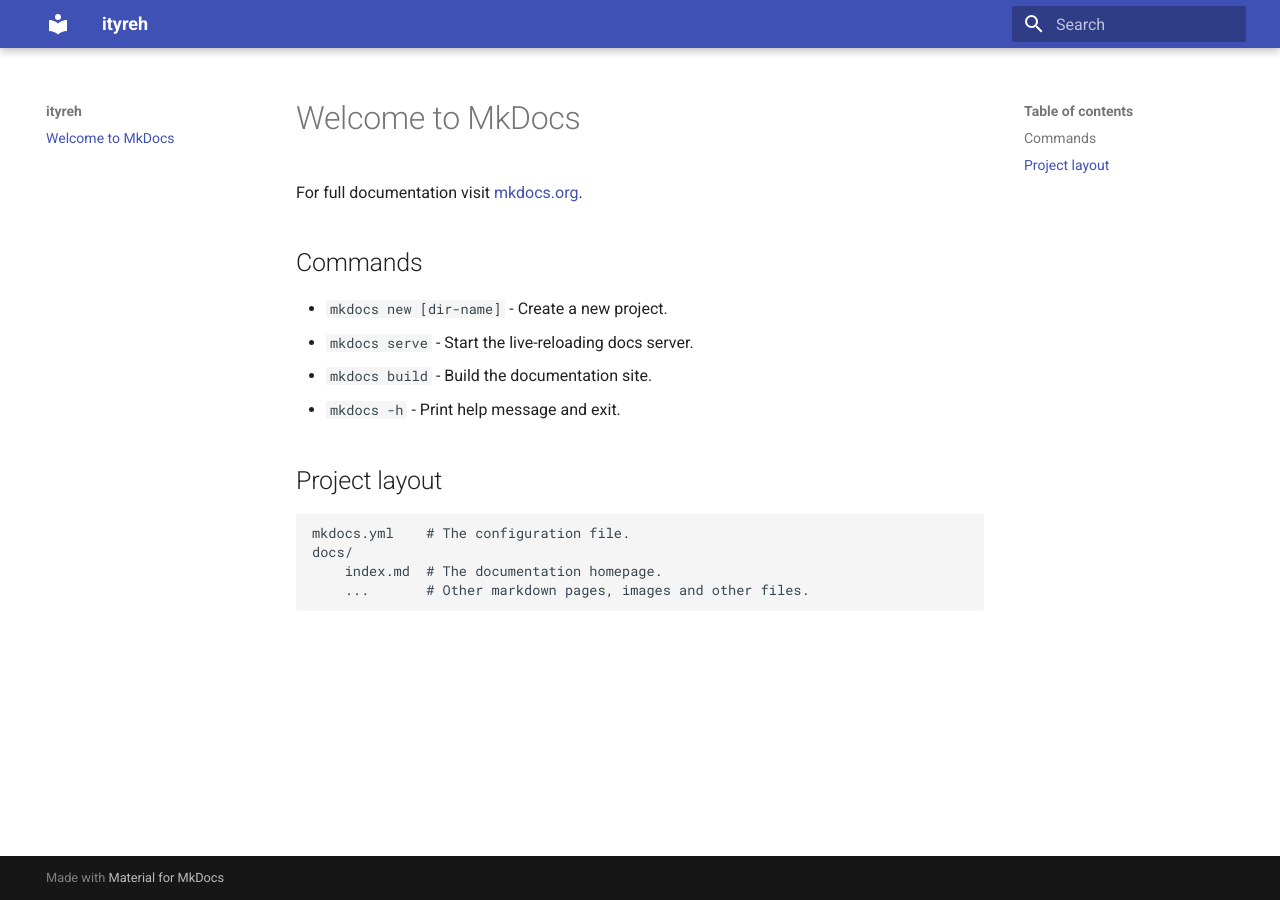
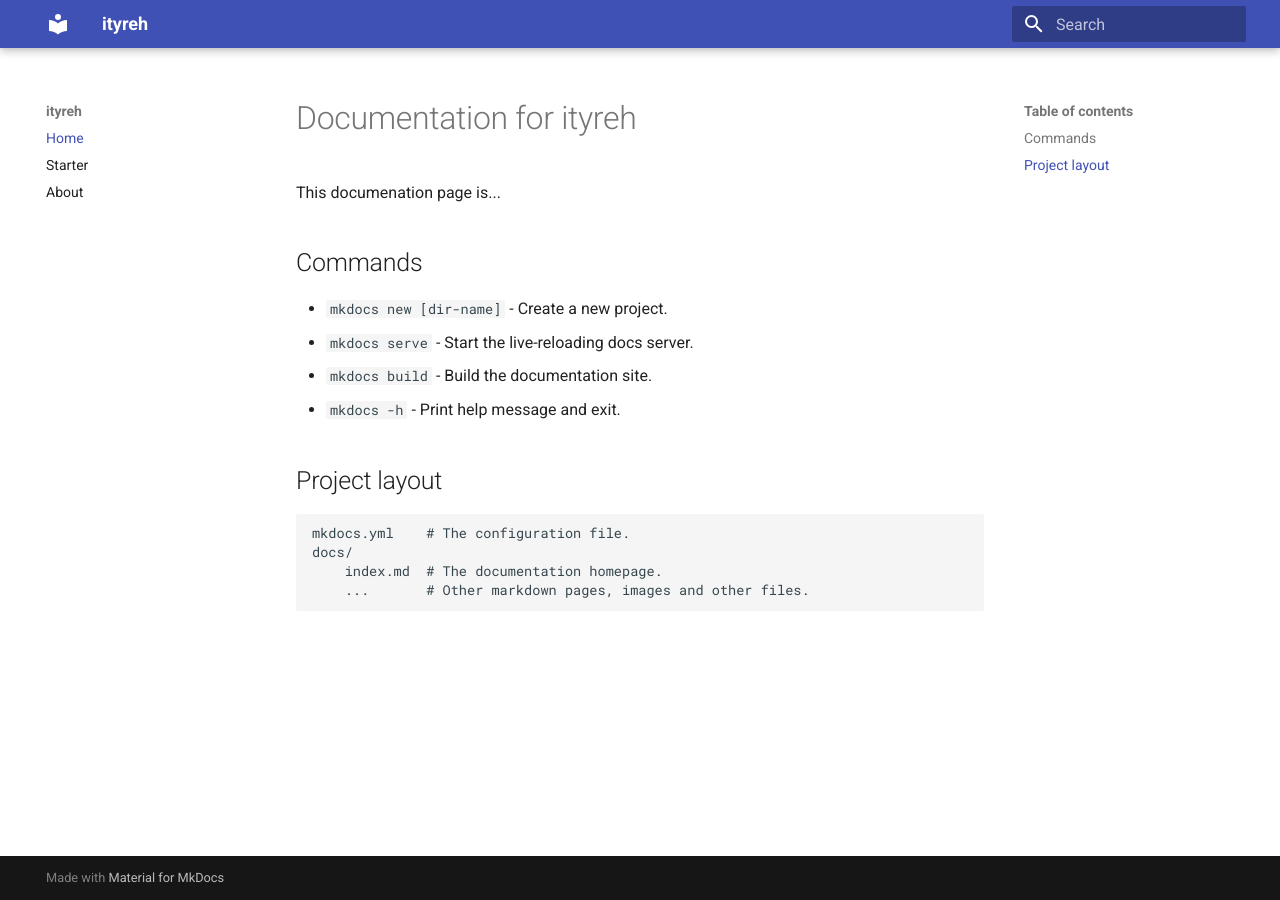
Before and after one commit to ityreh/docs, an MkDocs documentation site: the page built from docs/index.md, in a window 1280 px wide. Built offline with MkDocs 1.6.1 and Material for MkDocs 9.7.7, drawn with Linux system fonts in a browser that asks for light colours.

```diff
--- a/docs/index.md
+++ b/docs/index.md
@@ -1,6 +1,6 @@
-# Welcome to MkDocs
+# Documentation for ityreh
 
-For full documentation visit [mkdocs.org](https://www.mkdocs.org).
+This documenation page is...
 
 ## Commands
 
--- a/mkdocs.yml
+++ b/mkdocs.yml
@@ -1,4 +1,9 @@
 site_name: ityreh
+
+nav:
+  - Home: index.md
+  - Starter: starter.md
+  - About: about.md
 
 theme:
   name: material
```
Also changed, not shown: docs/about.md (added, +1 -0 lines), docs/starter.md (added, +83 -0 lines).
